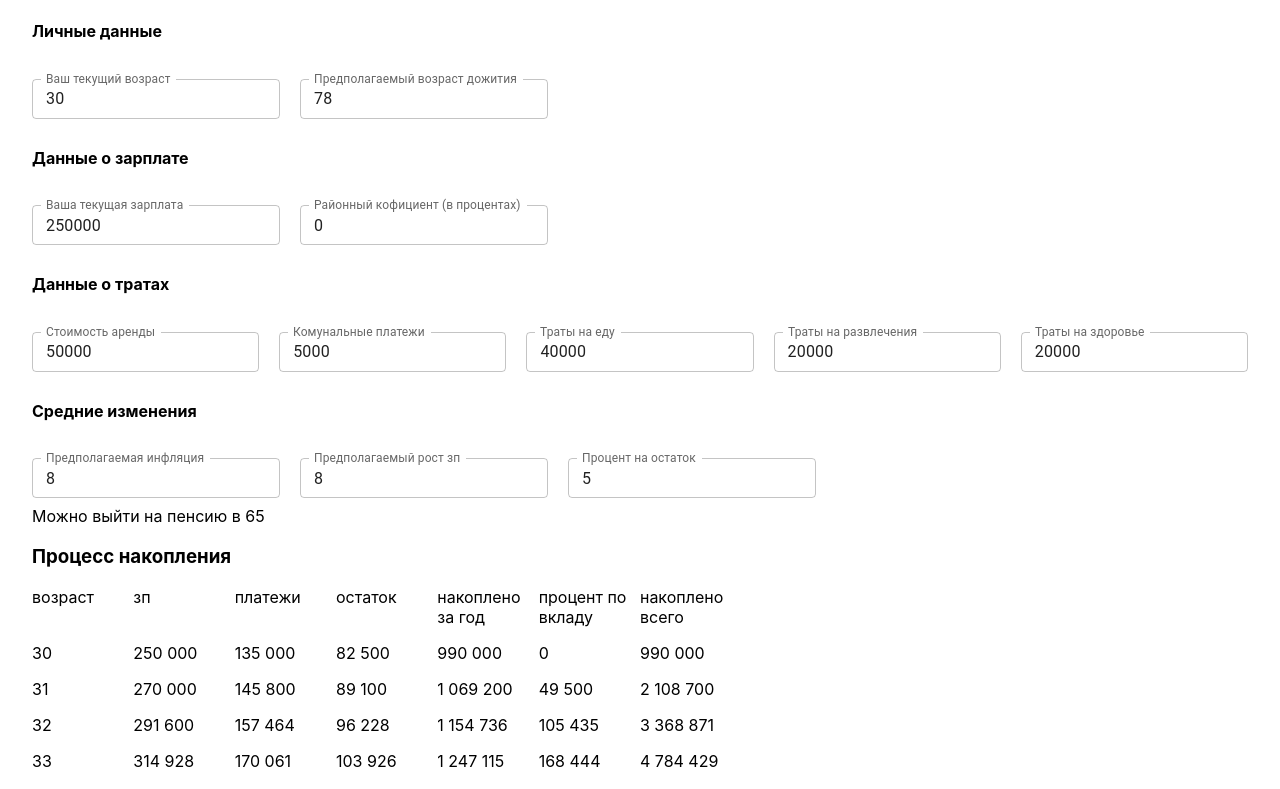
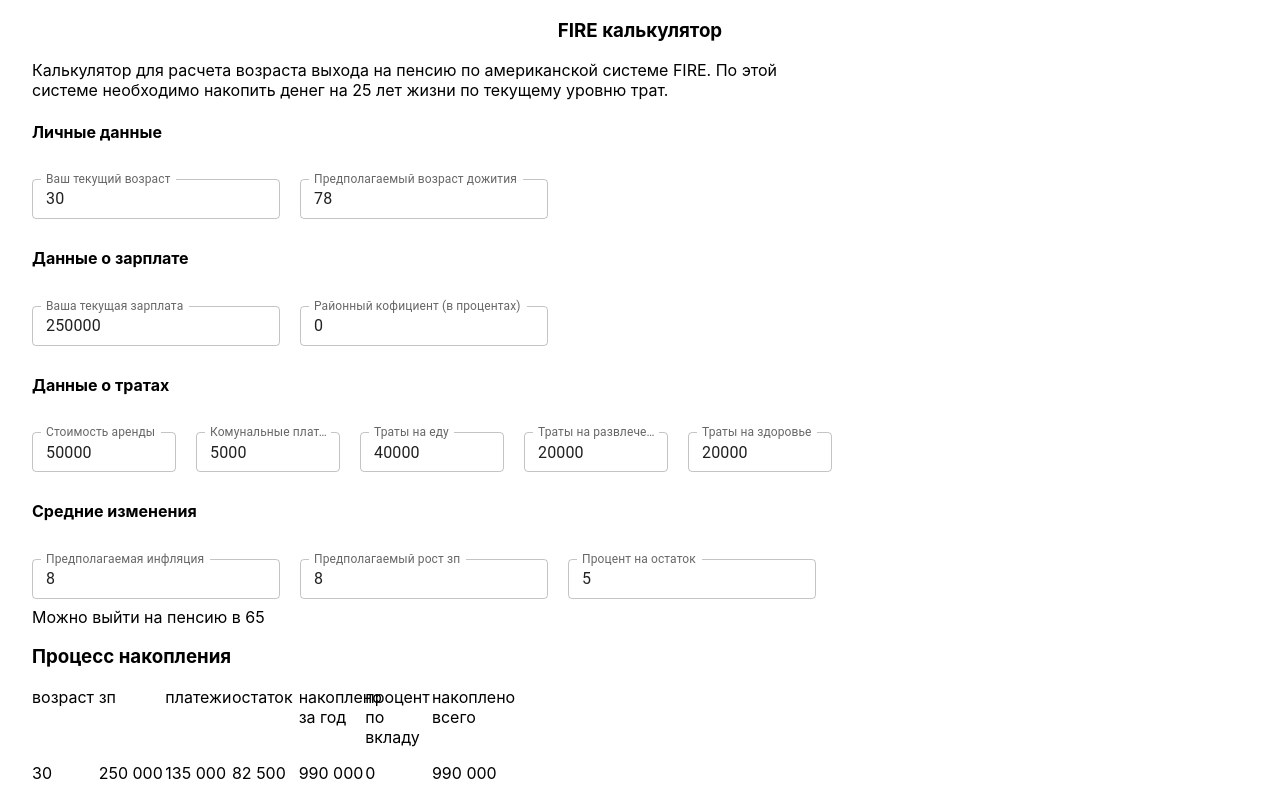
Before and after one commit to MazaiSerg/fire-calculator, a Next.js app: page / in a window 1280 px wide. Shown: the top 789 px of the page. Built offline with nearby package versions, Linux system fonts and the light colour scheme.

Commit message:
feat: #12 add description at page

```diff
--- a/pages/index.tsx
+++ b/pages/index.tsx
@@ -4,9 +4,19 @@ import { Calculation } from '../components/calculation/Calculation';
 
 const Home: NextPage = () => {
 	return (
-		<div className={styles.container}>
-			<Calculation />
-		</div>
+		<>
+			<h3 className={styles.header}>FIRE калькулятор</h3>
+			<div className={styles.container}>
+				<div className={styles.mainContainer}>
+					<div>
+						Калькулятор для расчета возраста выхода на пенсию по американской
+						системе FIRE. По этой системе необходимо накопить денег на 25 лет
+						жизни по текущему уровню трат.
+					</div>
+					<Calculation />
+				</div>
+			</div>
+		</>
 	);
 };
 
--- a/styles/Home.module.css
+++ b/styles/Home.module.css
@@ -1,5 +1,18 @@
 .container {
   padding: 0 2rem;
+  display: flex;
+}
+
+.header {
+  display: flex;
+  justify-content: center;
+}
+
+.mainContainer {
+  max-width: 800px;
+  display: flex;
+  flex-direction: column;
+  justify-content: center;
 }
 
 .main {
```
